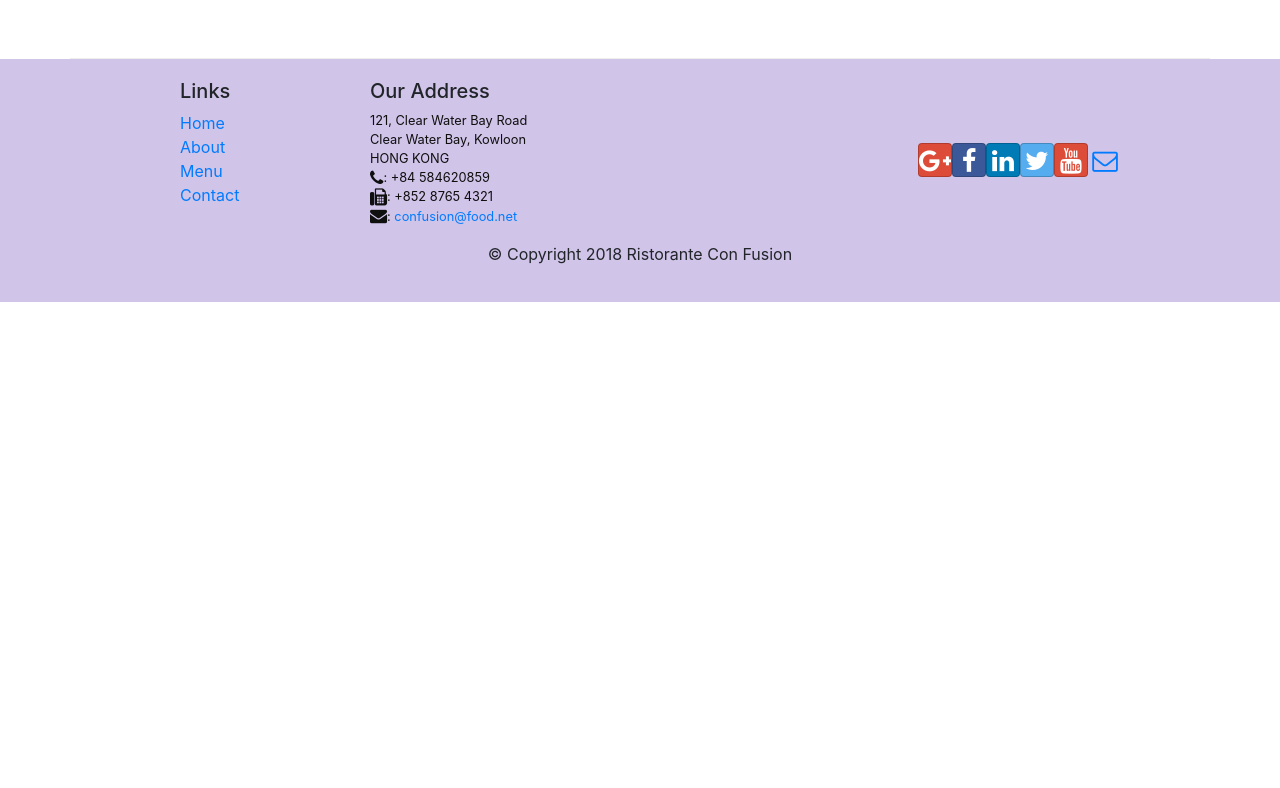
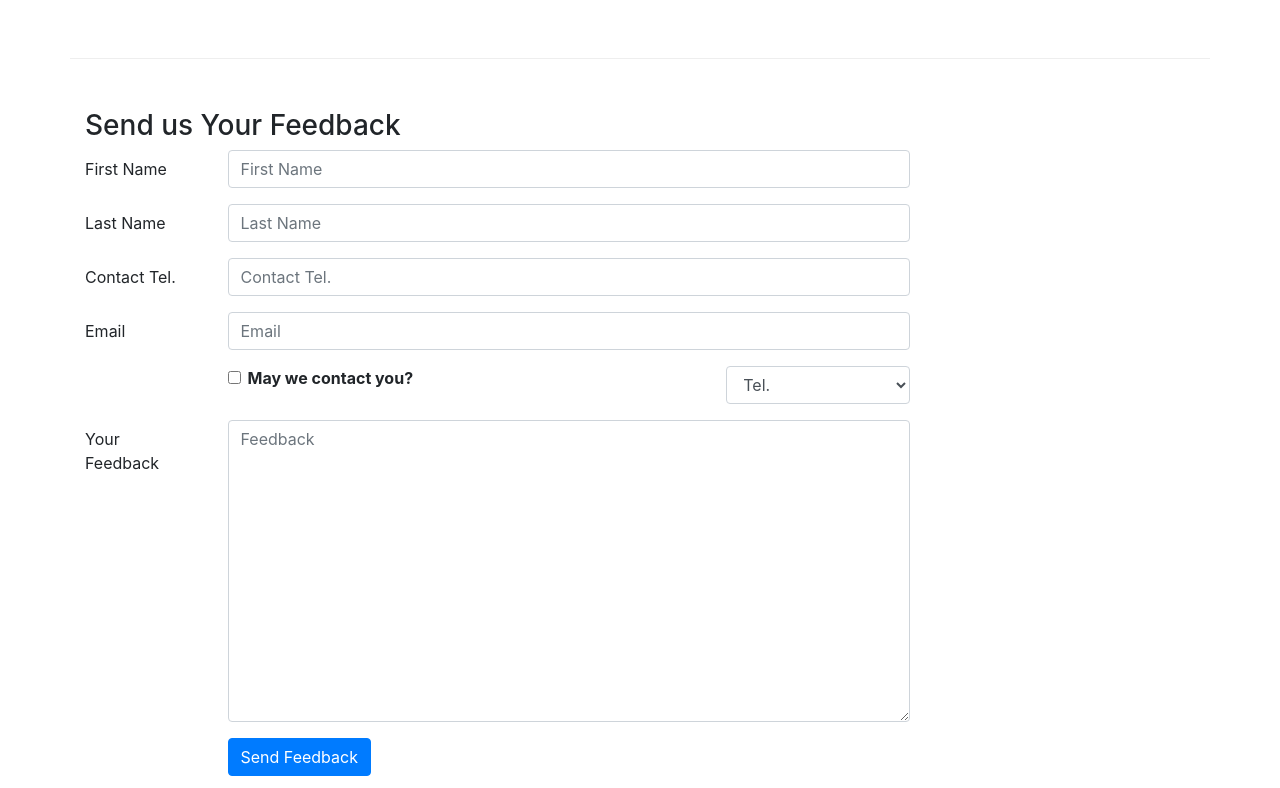
Before and after one commit to HoDucDrk/react-coursera, a React (Create React App) app in the folder confusion/: page /contactus in a window 1280 px wide. Shown: the part 832-1620 px from the top of the page. Before the commit the page ends 1134 px from the top, so only its background shows below. Built offline with nearby package versions, Linux system fonts and the light colour scheme.

Commit message:
form-control

```diff
--- /dev/null
+++ b/confusion/src/components/AboutComponent.js
@@ -0,0 +1,90 @@
+import React from 'react';
+import { Breadcrumb, BreadcrumbItem, Card, CardBody, CardHeader, Media } from 'reactstrap';
+import { Link } from 'react-router-dom';
+
+function About(props) {
+
+    const leaders = props.leaders.map((leader) => {
+        return (
+            <div className="col-md-12 mt-5">
+                <Media tag="li">
+                    <Media top middle>
+                        <Media object src={leader.image} alt={leader.name}/>
+                    </Media>
+                    <Media body className="ml-5">
+                        <Media heading>
+                            {leader.name}
+                        </Media>
+                        <p>{leader.designation}</p>
+                        <p>{leader.description}</p>
+                    </Media>
+                </Media>
+            </div>
+        );
+    });
+
+    return(
+        <div className="container">
+            <div className="row">
+                <Breadcrumb>
+                    <BreadcrumbItem><Link to="/home">Home</Link></BreadcrumbItem>
+                    <BreadcrumbItem active>About Us</BreadcrumbItem>
+                </Breadcrumb>
+                <div className="col-12">
+                    <h3>About Us</h3>
+                    <hr />
+                </div>
+            </div>
+            <div className="row row-content">
+                <div className="col-12 col-md-6">
+                    <h2>Our History</h2>
+                    <p>Started in 2010, Ristorante con Fusion quickly established itself as a culinary icon par excellence in Hong Kong. With its unique brand of world fusion cuisine that can be found nowhere else, it enjoys patronage from the A-list clientele in Hong Kong.  Featuring four of the best three-star Michelin chefs in the world, you never know what will arrive on your plate the next time you visit us.</p>
+                    <p>The restaurant traces its humble beginnings to <em>The Frying Pan</em>, a successful chain started by our CEO, Mr. Peter Pan, that featured for the first time the world's best cuisines in a pan.</p>
+                </div>
+                <div className="col-12 col-md-5">
+                    <Card>
+                        <CardHeader className="bg-primary text-white">Facts At a Glance</CardHeader>
+                        <CardBody>
+                            <dl className="row p-1">
+                                <dt className="col-6">Started</dt>
+                                <dd className="col-6">3 Feb. 2013</dd>
+                                <dt className="col-6">Major Stake Holder</dt>
+                                <dd className="col-6">HK Fine Foods Inc.</dd>
+                                <dt className="col-6">Last Year's Turnover</dt>
+                                <dd className="col-6">$1,250,375</dd>
+                                <dt className="col-6">Employees</dt>
+                                <dd className="col-6">40</dd>
+                            </dl>
+                        </CardBody>
+                    </Card>
+                </div>
+                <div className="col-12">
+                    <Card>
+                        <CardBody className="bg-faded">
+                            <blockquote className="blockquote">
+                                <p className="mb-0">You better cut the pizza in four pieces because
+                                    I'm not hungry enough to eat six.</p>
+                                <footer className="blockquote-footer">Yogi Berra,
+                                <cite title="Source Title">The Wit and Wisdom of Yogi Berra,
+                                    P. Pepe, Diversion Books, 2014</cite>
+                                </footer>
+                            </blockquote>
+                        </CardBody>
+                    </Card>
+                </div>
+            </div>
+            <div className="row row-content">
+                <div className="col-12">
+                    <h2>Corporate Leadership</h2>
+                </div>
+                <div className="col-12">
+                    <Media list>
+                        {leaders}
+                    </Media>
+                </div>
+            </div>
+        </div>
+    );
+}
+
+export default About;
--- a/confusion/src/components/ContactComponent.js
+++ b/confusion/src/components/ContactComponent.js
@@ -1,8 +1,40 @@
-import React from 'react';
-import { Breadcrumb, BreadcrumbItem } from 'reactstrap'
+import React, { Component } from 'react';
+import { Breadcrumb, BreadcrumbItem, Button, Form, FormGroup, Label, Input, Col } from 'reactstrap'
 import { Link } from 'react-router-dom'
 
-function Contact(props) {
+class Contact extends Component {
+  constructor(props) {
+    super(props);
+    this.state = {
+      firstname: '',
+      lastname: '',
+      telnum:'',
+      email: '',
+      agree: false,
+      contactType: 'Tel.',
+      message: '',
+    }
+
+    this.handleSubmit = this.handleSubmit.bind(this);
+    this.handleInputChange = this.handleInputChange.bind(this);
+  }
+
+  handleInputChange(event) {
+    const target = event.target;
+    const value = target.type === 'checkbox' ? target.checked : target.value;
+    const name = target.name;
+
+    this.setState({
+      [name]: value
+    })
+  }
+
+  handleSubmit = (event) => {
+    console.log("Current State is: " + JSON.stringify(this.state));
+    alert("Current State is: " + JSON.stringify(this.state));
+    event.preventDefault();
+  }
+  render() {
   return(
     <div className="container">
       <div className="row">
@@ -42,8 +74,70 @@ function Contact(props) {
           </div>
         </div>
       </div>
+      <div className="row row-content">
+        <div className="col-12">
+          <h3>Send us Your Feedback</h3>
+        </div>
+        <div className="col-12 col-md-9">
+          <Form onSubmit={this.handleSubmit}>
+            <FormGroup row>
+              <Label htmlFor="firstname" md={2}>First Name</Label>
+              <Col md={10}>
+                <Input type="text" id="firstname" name="firstname" placeholder="First Name" value={this.state.firstname} onChange={this.handleInputChange}></Input>
+              </Col>
+            </FormGroup>
+            <FormGroup row>
+              <Label htmlFor="lastname" md={2}>Last Name</Label>
+              <Col md={10}>
+                <Input type="text" id="lastname" name="lastname" placeholder="Last Name" value={this.state.lastname}  onChange={this.handleInputChange}></Input>
+              </Col>
+            </FormGroup>
+            <FormGroup row>
+              <Label htmlFor="telnum" md={2}>Contact Tel.</Label>
+              <Col md={10}>
+                <Input type="text" id="telnum" name="telnum" placeholder="Contact Tel." value={this.state.telnum} onChange={this.handleInputChange}></Input>
+              </Col>
+            </FormGroup>
+            <FormGroup row>
+              <Label htmlFor="email" md={2}>Email</Label>
+              <Col md={10}>
+                <Input type="text" id="email" name="email" placeholder="Email" value={this.state.email} onChange={this.handleInputChange}></Input>
+              </Col>
+            </FormGroup>
+            <FormGroup row>
+              <Col md={{size: 6, offset: 2}}>
+                <FormGroup check>
+                  <Label check>
+                    <Input type="checkbox" name="agree" checked={this.state.agree} onChange={this.handleInputChange} />{' '}<strong>May we contact you?</strong>
+                  </Label>
+                </FormGroup>
+              </Col>
+              <Col md={{size: 3, offset: 1}}>
+                <Input type="select" name="contactType" value={this.state.contactType}  onChange={this.handleInputChange}>
+                  <option>Tel.</option>
+                  <option>Email</option>
+                </Input>
+              </Col>
+            </FormGroup>
+            <FormGroup row>
+              <Label htmlFor="feedback" md={2}>Your Feedback</Label>
+              <Col md={10}>
+                <Input type="textarea" id="message" name="message" rows="12" placeholder="Feedback" value={this.state.message} onChange={this.handleInputChange}></Input>
+              </Col>
+            </FormGroup>
+            <FormGroup row>
+              <Col md={{size: 10, offset: 2}}>
+                <Button type="submit" color="primary">
+                  Send Feedback
+                </Button>
+              </Col>
+            </FormGroup>
+          </Form>
+        </div>
+      </div>
     </div>
   );
+  }
 }
 
 export default Contact;
--- a/confusion/src/components/DishDetail.js
+++ b/confusion/src/components/DishDetail.js
@@ -57,6 +57,7 @@ function DishDetail(props) {
         </Breadcrumb>
         <div className="col-12">
           <h3>{props.dish.name}</h3>
+          {console.log("Duc")}
           <hr />
         </div>
       </div>
--- a/confusion/src/components/HomeComponent.js
+++ b/confusion/src/components/HomeComponent.js
@@ -8,7 +8,7 @@ function RenderCard({ item }) {
       <CardBody>
         <CardTitle>{ item.name }</CardTitle>
         { item.designation ? <CardSubtitle>{ item.designation }</CardSubtitle> : null }
-        <CardText>{ item.description }</CardText>
+        <CardText>{ }</CardText>
       </CardBody>
     </Card>
   );
--- a/confusion/src/components/MainComponents.js
+++ b/confusion/src/components/MainComponents.js
@@ -9,6 +9,7 @@ import Footer from './FooterComponent'
 import Home from './HomeComponent'
 import Contact from './ContactComponent'
 import DishDetail from './DishDetail';
+import About from './AboutComponent'
 import { Route, Switch, Redirect } from 'react-router-dom'
 
 
@@ -50,9 +51,10 @@ class Main extends Component {
         <Header />
         <Switch>
           <Route path="/home" component={HomePage} />
-          <Route exact path="/menu" component={() => <MenuComponents dishes={this.state.dishes} onClick={(dishId) => this.onDishSelect(dishId)}/>} />
+          <Route exact path="/menu" component={() => <MenuComponents dishes={this.state.dishes}/>} />
           <Route path="/menu/:dishId" component={ DishWithId } />
           <Route exact path="/contactus" component={ Contact } />
+          <Route path="/aboutus" component={() => <About leaders={this.state.leader} /> }/>
           <Redirect to="/home" />
         </Switch>
         <Footer />
--- a/confusion/src/components/menuComponents.js
+++ b/confusion/src/components/menuComponents.js
@@ -2,7 +2,7 @@ import React from 'react';
 import { Card, CardImg, CardImgOverlay, CardTitle, Breadcrumb, BreadcrumbItem } from 'reactstrap';
 import { Link } from 'react-router-dom';
 
-function RenderMenuItem ( {dish, onClick} ) {
+function RenderMenuItem ( {dish} ) {
   return(
     <Card>
       <Link to={`/menu/${dish.id}`} >
```
